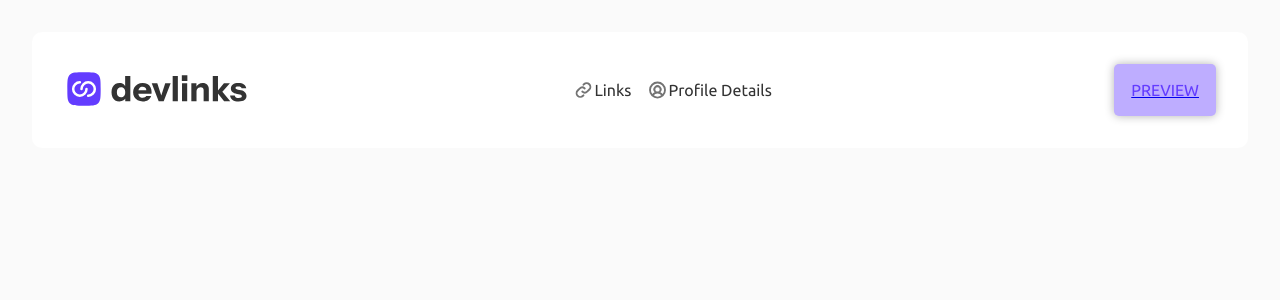
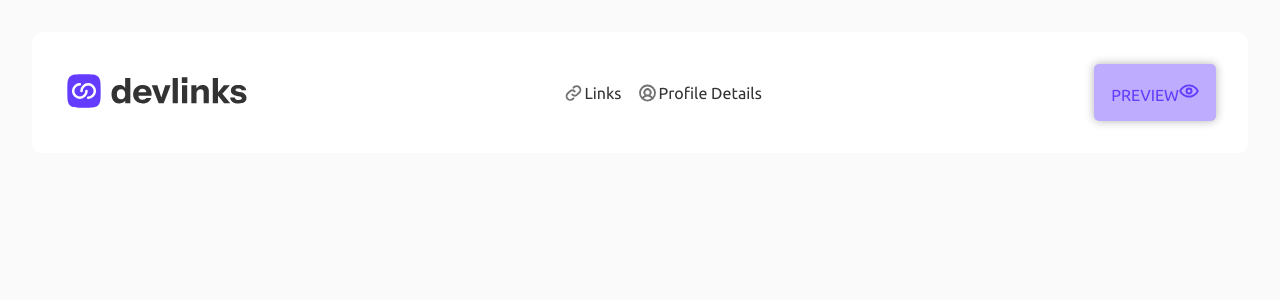
Before and after one commit to hidalest/link-sharing-app, a React (Vite) app: page / in a window 1280 px wide. Shown: the top 300 px of the page. Built offline with nearby package versions, Linux system fonts and the light colour scheme.

Commit message:
feat: finished adding the buttons

```diff
--- a/src/App.tsx
+++ b/src/App.tsx
@@ -1,15 +1,30 @@
 import { Route, Routes } from 'react-router-dom';
-import './App.scss';
 import Navbar from './components/NavBar/Navbar';
 import Home from './assets/layout/Home';
 
+import { useEffect, useState } from 'react';
+import { mobileSize } from './globals';
 import data from './data.json';
+
+import './App.scss';
 
 function App() {
   const { navbarProps } = data;
+  const [isMobile, setIsMobile] = useState(false);
+
+  useEffect(() => {
+    const checkForMobile = () => {
+      setIsMobile(window.innerWidth <= mobileSize);
+    };
+    window.addEventListener('resize', checkForMobile);
+
+    return () => {
+      window.removeEventListener('resize', checkForMobile);
+    };
+  }, []);
   return (
     <>
-      <Navbar navbarProps={navbarProps} />
+      <Navbar navbarProps={navbarProps} isMobile={isMobile} />
       <Routes>
         <Route path='/home' element={<Home />} />
       </Routes>
--- a/src/components/NavBar/Navbar.module.scss
+++ b/src/components/NavBar/Navbar.module.scss
@@ -1,4 +1,5 @@
 @import '../../sassStyles/variables';
+@import '../../sassStyles/mixins';
 
 .navbar {
   background-color: $white;
@@ -12,11 +13,26 @@
     display: flex;
     flex-direction: row;
     align-items: center;
+    text-decoration: none;
+
+    &:hover {
+      & svg {
+        fill: $purple;
+      }
+      transition: all 200ms ease-in;
+      color: $purple;
+    }
 
     & a {
       text-decoration: none;
       color: $dark-grey;
       margin-right: 1rem;
     }
+
+    & .link-copy {
+      @include responsiveMax($tablet) {
+        display: none;
+      }
+    }
   }
 }
--- a/src/components/NavBar/Navbar.tsx
+++ b/src/components/NavBar/Navbar.tsx
@@ -1,6 +1,7 @@
 import { Link } from 'react-router-dom';
+import Button from '../UI/Button';
+
 import styles from './Navbar.module.scss';
-import Button from '../UI/Button';
 
 interface NavBarProps {
   navbarProps: {
@@ -11,10 +12,15 @@ interface NavBarProps {
     linkPageCopy: string;
     profileDetailsPageCopy: string;
     buttonPreviewCopy: string;
+    buttonPreviewIcon: string;
   };
+
+  isMobile: boolean;
 }
 
 function Navbar(props: NavBarProps) {
+  const { navbarProps, isMobile } = props;
+  console.log(isMobile);
   const {
     mainLogoDesktop,
     logoLinkPage,
@@ -22,7 +28,9 @@ function Navbar(props: NavBarProps) {
     linkPageCopy,
     profileDetailsPageCopy,
     buttonPreviewCopy,
-  } = props.navbarProps;
+    buttonPreviewIcon,
+  } = navbarProps;
+
   return (
     <nav className={styles.navbar}>
       <Link to={'/'}>
@@ -31,15 +39,21 @@ function Navbar(props: NavBarProps) {
       <section className={styles.navbarLinks}>
         <Link to={'/links'} className={styles.navbarLinks}>
           <img src={logoLinkPage}></img>
-          <span>{linkPageCopy}</span>
+          <span className={styles['link-copy']}>{linkPageCopy}</span>
         </Link>
         <Link to={'/profileDetails'} className={styles.navbarLinks}>
           <img src={logoProfilePage}></img>
-          <span>{profileDetailsPageCopy}</span>
+          <span className={styles['link-copy']}>{profileDetailsPageCopy}</span>
         </Link>
       </section>
-      <Link to={'/preview'}>
-        <Button priority='secondary'>{buttonPreviewCopy}</Button>
+      <Link to={'/preview'} className={styles.navbarLinks}>
+        <Button priority='secondary'>
+          <span className={styles['link-copy']}>{buttonPreviewCopy}</span>
+          <img
+            className={styles['button-preview-icon']}
+            src={buttonPreviewIcon}
+          ></img>
+        </Button>
       </Link>
     </nav>
   );
--- a/src/data.json
+++ b/src/data.json
@@ -7,6 +7,7 @@
         "logoProfilePage": "/src/assets/images/icon-profile-details-header.svg",
         "linkPageCopy": "Links",
         "profileDetailsPageCopy": "Profile Details",
-        "buttonPreviewCopy": "Preview"
+        "buttonPreviewCopy": "Preview",
+        "buttonPreviewIcon": "/src/assets/images/icon-preview-header.svg"
     }
 }
--- /dev/null
+++ b/src/globals.tsx
@@ -0,0 +1,4 @@
+// globals.js
+export const mobileSize = 766;
+export const phoneMini = 320;
+export const tablet = 900;
--- a/src/sassStyles/_mixins.scss
+++ b/src/sassStyles/_mixins.scss
@@ -1,7 +1,7 @@
 $phone-mini: 320px;
 $phone: 766px;
-$table: 900px;
-$table-land: 1200px;
+$tablet: 900px;
+$tablet-land: 1200px;
 $desktop: 1800px;
 
 @mixin responsiveMax($breakpoint) {
```
